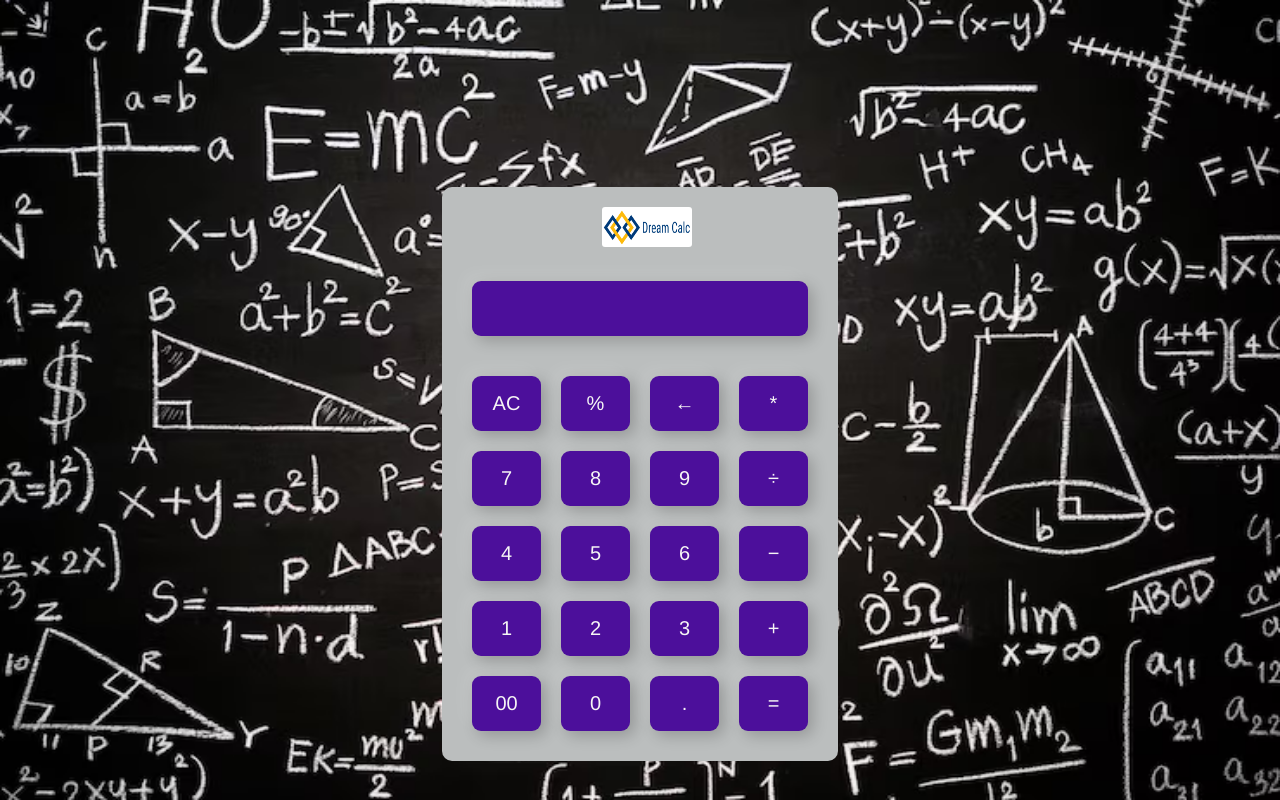
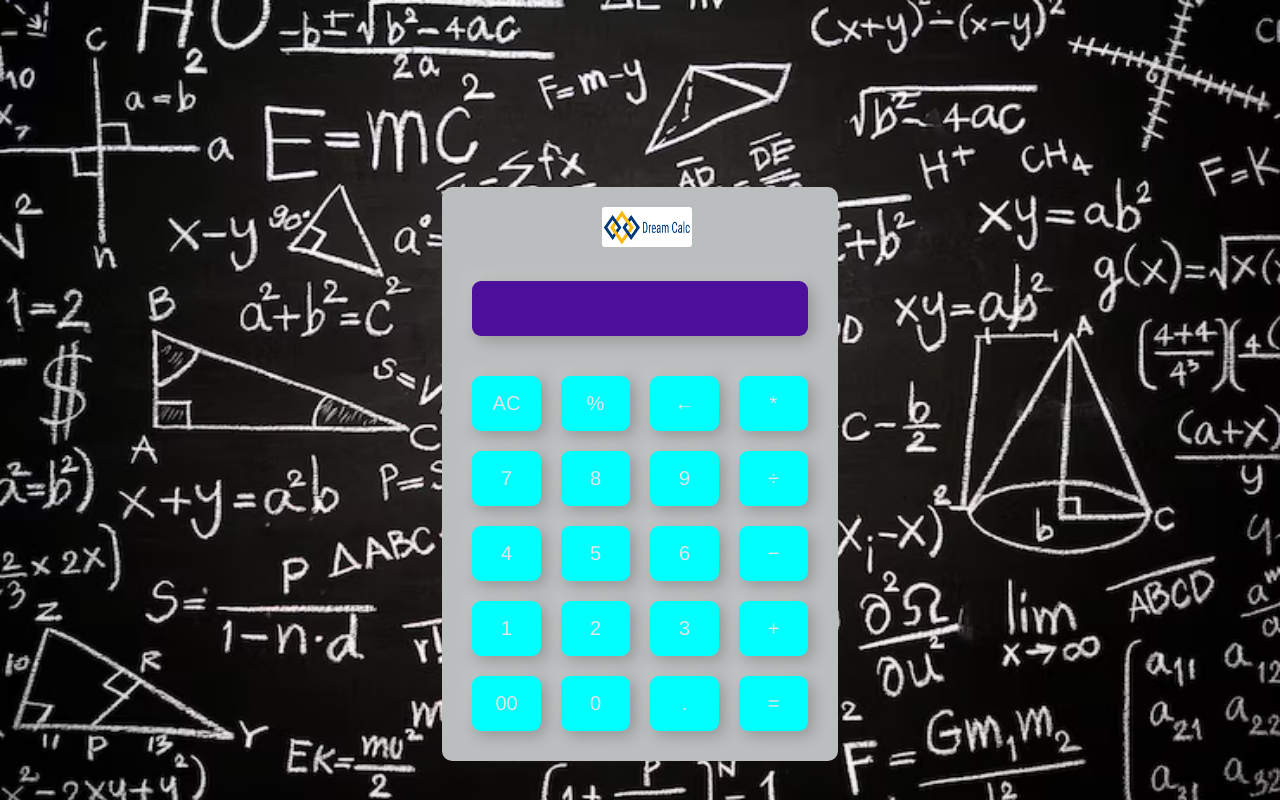
Before and after one commit to yres45/dream_calc, a React (Create React App) app: page / in a window 1280 px wide. Built offline with nearby package versions, Linux system fonts and the light colour scheme.

Commit message:
add chenges vis validation symbol

```diff
--- a/src/App.css
+++ b/src/App.css
@@ -62,6 +62,11 @@ input:active[type=button] {
   -moz-box-shadow: inset 0px 0px 5px #110a0a;
   box-shadow: inset 0px 0px 5px #160b0b;
 }
+#button-color {
+  background-color: aqua;
+  color: #e5e5e5;
+}
+
 
 form .display{
   display: flex;
--- a/src/App.js
+++ b/src/App.js
@@ -9,7 +9,7 @@ function App() {
 
   function handleClick(e) {
 
-    if ((e.target.name === '%' && !result) || (e.target.name === '/' && !result) || (e.target.name === '*' && !result) || (e.target.name === '=' && !result)) {
+    if ((e.target.name === '%' && !result) || (e.target.name === '/' && !result) || (e.target.name === '*' && !result)) {
       // Do nothing if the first character is %
       return;
     }
@@ -18,15 +18,11 @@ function App() {
       setResult('0.');
       return;
     }
-    else if (e.target.name === '=' && !result) {
-      // If the first character is ., prepend a 0
-      setResult(' ');
-      return;
-    }
+
     const lastChar = result.charAt(result.length - 1);
-    const isOperator = e.target.name.match(/[-+/*%.=]/);
+    const isOperator = e.target.name.match(/[-+/*%.]/);
 
-    if (isOperator && lastChar && lastChar.match(/[-+/*%.=]/)) {
+    if (isOperator && lastChar && lastChar.match(/[-+/*%.]/)) {
       // Do nothing if the last character is an operator
       return;
     }
@@ -67,39 +63,39 @@ function App() {
             <input type="text" value={result} />
           </div>
 
-          <div>
-            <input name="AC" type="button"  value="AC" onClick={handleClear} />
-            <input name="%" type="button" value="%" onClick={handlePercentage} />
-            <input name="clear-arrow" type="button"  value="&#8592;"  onClick={handleBackspace} />
-            <input name="*" type="button"  value="*" onClick={handleClick} />
+          <div >
+            <input id="button-color" name="AC" type="button"  value="AC" onClick={handleClear} />
+            <input id="button-color" name="%" type="button" value="%" onClick={handlePercentage} />
+            <input id="button-color" name="clear-arrow" type="button"  value="&#8592;"  onClick={handleBackspace} />
+            <input id="button-color" name="*" type="button"  value="*" onClick={handleClick} />
           </div>
 
           <div>
-            <input name="7" type="button"  value="7" onClick={handleClick} />
-            <input name="8" type="button"  value="8" onClick={handleClick} />
-            <input name="9" type="button"  value="9" onClick={handleClick} />
-            <input name="/" type="button"  value="&#247;" onClick={handleClick} />
+            <input id="button-color" name="7" type="button"  value="7" onClick={handleClick} />
+            <input id="button-color" name="8" type="button"  value="8" onClick={handleClick} />
+            <input id="button-color" name="9" type="button"  value="9" onClick={handleClick} />
+            <input id="button-color" name="/" type="button"  value="&#247;" onClick={handleClick} />
           </div>
 
           <div>
-            <input name="4" type="button"  value="4" onClick={handleClick} />
-            <input name="5" type="button"  value="5" onClick={handleClick} />
-            <input name="6" type="button"  value="6" onClick={handleClick} />
-            <input name="-" type="button"  value="&#8722;" onClick={handleClick} />
+            <input id="button-color" name="4" type="button"  value="4" onClick={handleClick} />
+            <input id="button-color" name="5" type="button"  value="5" onClick={handleClick} />
+            <input id="button-color" name="6" type="button"  value="6" onClick={handleClick} />
+            <input id="button-color" name="-" type="button"  value="&#8722;" onClick={handleClick} />
           </div>
 
           <div>
-            <input name="1" type="button"  value="1" onClick={handleClick} />
-            <input name="2" type="button"  value="2" onClick={handleClick} />
-            <input name="3" type="button"  value="3" onClick={handleClick} />
-            <input name="+" type="button"  value="&#43;" onClick={handleClick} />
+            <input id="button-color" name="1" type="button"  value="1" onClick={handleClick} />
+            <input id="button-color" name="2" type="button"  value="2" onClick={handleClick} />
+            <input id="button-color" name="3" type="button"  value="3" onClick={handleClick} />
+            <input id="button-color" name="+" type="button"  value="&#43;" onClick={handleClick} />
           </div>
 
           <div>
-            <input name="00" type="button"  value="00" onClick={handleClick} />
-            <input name="0" type="button"  value="0" onClick={handleClick} />
-            <input name="." type="button"  value="." onClick={handleClick} />
-            <input name="=" type="button"  value="=" onClick={handleCalculate} />
+            <input id="button-color" name="00" type="button"  value="00" onClick={handleClick} />
+            <input id="button-color" name="0" type="button"  value="0" onClick={handleClick} />
+            <input id="button-color" name="." type="button"  value="." onClick={handleClick} />
+            <input id="button-color" name="=" type="button"  value="=" onClick={handleCalculate} />
           </div>
 
 
```
